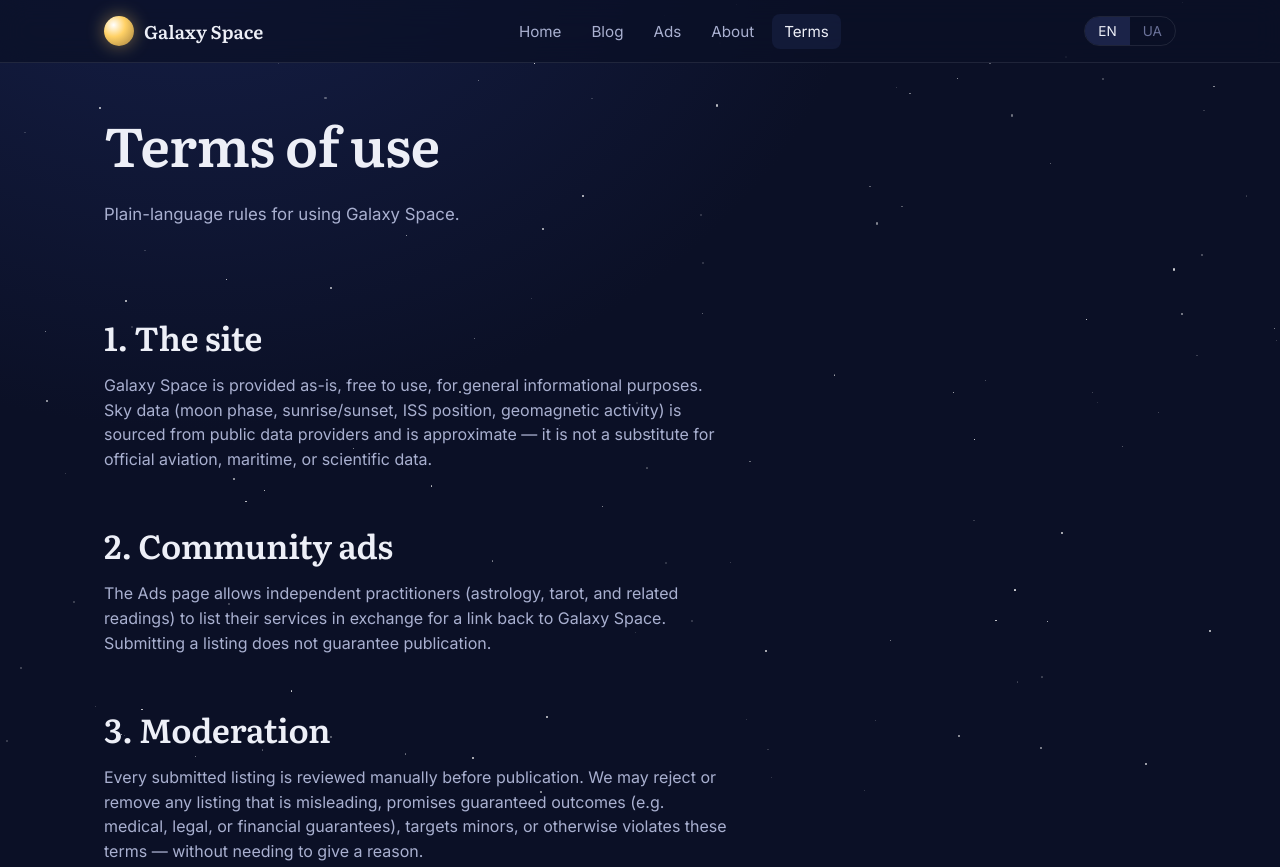
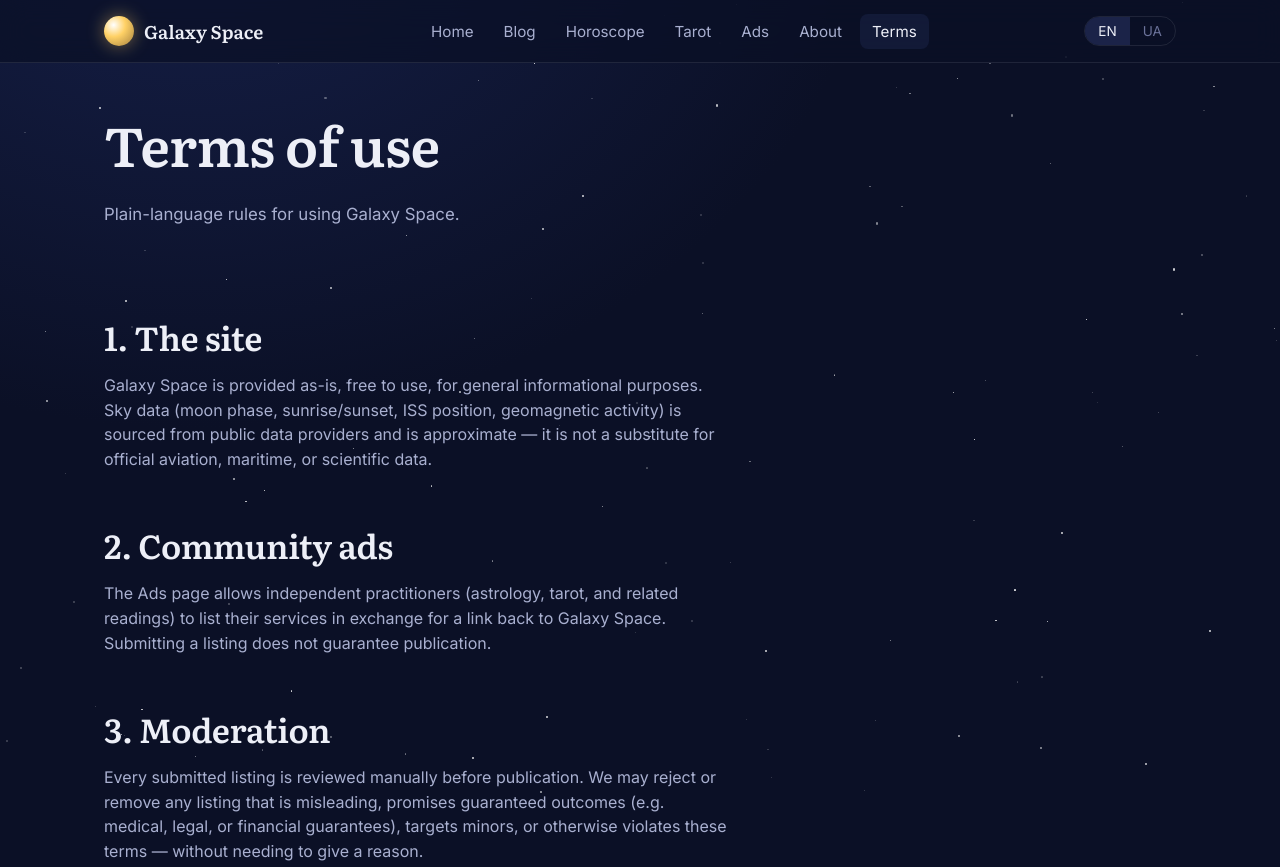
Before and after one commit to ProstiyAvtoremont/Sky-Tonight-Personalized-Space-Weather, a plain HTML site: page terms.html in a window 1280 px wide. Shown: the top 867 px of the page. Drawn offline with Linux system fonts and the light colour scheme.

Commit message:
Add Horoscope and Tarot links to navigation

```diff
--- a/terms.html
+++ b/terms.html
@@ -20,6 +20,8 @@
     <ul class="nav-links">
       <li><a href="index.html" data-i18n="nav.home">Home</a></li>
       <li><a href="blog.html" data-i18n="nav.blog">Blog</a></li>
+      <li><a href="index.html#horoscope" data-i18n="nav.horoscope">Horoscope</a></li>
+      <li><a href="index.html#tarot" data-i18n="nav.tarot">Tarot</a></li>
       <li><a href="ads.html" data-i18n="nav.ads">Ads</a></li>
       <li><a href="about.html" data-i18n="nav.about">About</a></li>
       <li><a href="terms.html" data-i18n="nav.terms" aria-current="page">Terms</a></li>
```
